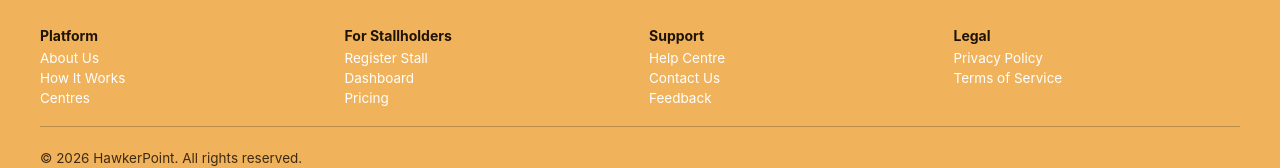
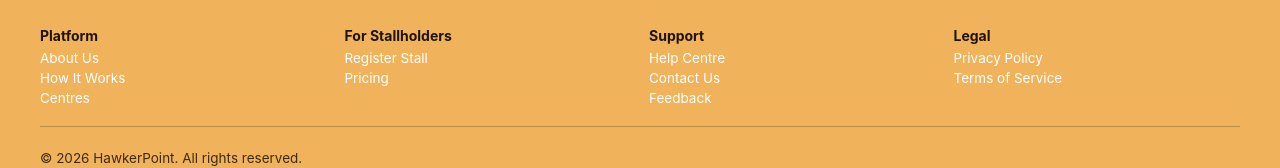
Before and after one commit to Shawnnho/FED-Project, a website: page about-us.html in a window 1280 px wide. Shown: the part 1183-1351 px from the top of the page. Drawn offline with Linux system fonts and the light colour scheme.

Commit message:
remove dashboard from footer

```diff
--- a/about-us.html
+++ b/about-us.html
@@ -113,7 +113,6 @@
           <div>
             <h4>For Stallholders</h4>
             <a href="signup.html">Register Stall</a>
-            <a href="stall-dashboard.html">Dashboard</a>
             <a href="pricing.html">Pricing</a>
           </div>
 
```
Also changed, not shown: account.html (+1 -1 lines), centres.html (+0 -1 lines), complaint.html (+0 -1 lines), feedback.html (+0 -1 lines), home.html (+1 -2 lines), how-it-works.html (+0 -1 lines), index.html (+0 -1 lines), menu.html (+0 -1 lines), orders.html (+0 -1 lines), promotions.html (+0 -1 lines), review.html (+0 -1 lines), stall.html (+0 -1 lines).
